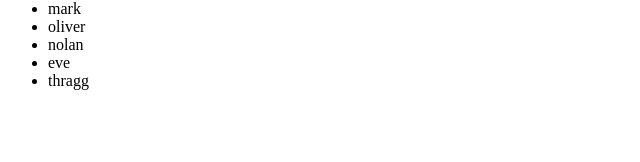
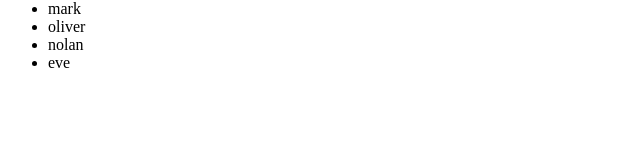
Before and after one commit to margulanzh/learn, a React (Vite) app: page /useCallback in a window 1280 px wide. Shown: the part 135-297 px from the top of the page, without its empty margins (0-640 px from the left). Built offline with nearby package versions, Linux system fonts and the light colour scheme.

Commit message:
Update README with project title and remove BadPage component; simplify user list in UseCallbackPage

```diff
--- a/src/pages/UseCallbackPage.tsx
+++ b/src/pages/UseCallbackPage.tsx
@@ -2,8 +2,7 @@ import { useCallback, useState } from "react";
 import { shuffle } from "../utils.ts";
 import Search from "../components/useCallback/Search.tsx";
 
-// users list
-const allUsers = ["alen", "mark", "oliver", "nolan", "eve", "thragg"];
+const allUsers = ["alen", "mark", "oliver", "nolan", "eve"];
 
 export default function useCallbackPage() {
   const [users, setUsers] = useState(allUsers);
```
Also changed, not shown: src/pages/BadPage.tsx (deleted, +0 -10 lines), 1 other file (tests, documents, lock files or other folders).
